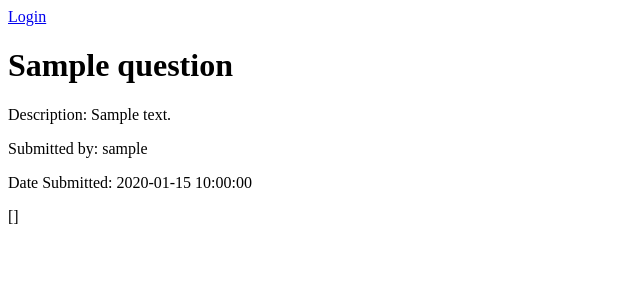
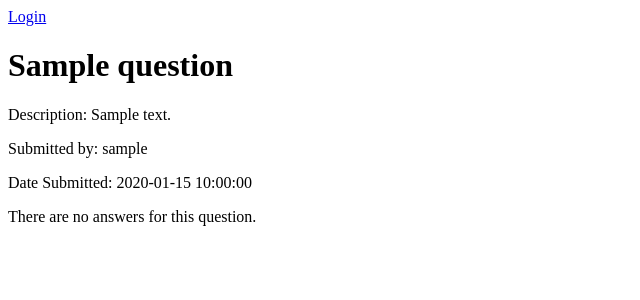
Before and after one commit to MimiDumpling/HBF_PROJECT, a Flask app: a page that uses templates/question_info_page.html in a window 1280 px wide. Shown: the top 300 px of the page, without its empty margins (0-640 px from the left). Run offline with Flask 2, Linux system fonts and the light colour scheme; tables that the repository leaves empty hold one stand-in row (values such as "Sample post").

Commit message:
fixed questions_info_page.html so it will display mssg when no answers affiliated with the question

```diff
--- a/server.py
+++ b/server.py
@@ -77,16 +77,15 @@ def makes_question_info_page(question_id):
 
     # question_obj = Question.query.filter_by(question_title=question).first()
 
+    print question_id
+
     question = Question.query.get(question_id)
-    #print [ a.question for a in Answer.query.all()]
+    print question
+    # print [ a.question for a in Answer.query.all()]
+
+    print question.answers
 
     return render_template('question_info_page.html', question=question)
-
-
-
-
-
-
 
 
 if __name__ == "__main__":
--- a/templates/question_info_page.html
+++ b/templates/question_info_page.html
@@ -10,7 +10,8 @@
         <p>Description: {{ question.description }}</p>
         <p>Submitted by: {{ question.user.user_name }}</p>
         <p>Date Submitted: {{ question.created_at }}</p>
-{{ question.answers }}
+{% if question.answers %}
+
       <ul>
         {% for answer in question.answers %}
           <li>
@@ -19,6 +20,9 @@
             {{ answer.body }}
           </li>
         {% endfor %}
+
+{% endif %}
+        <p>There are no answers for this question.</p>
       </ul>
     </div>
 </div>
```
